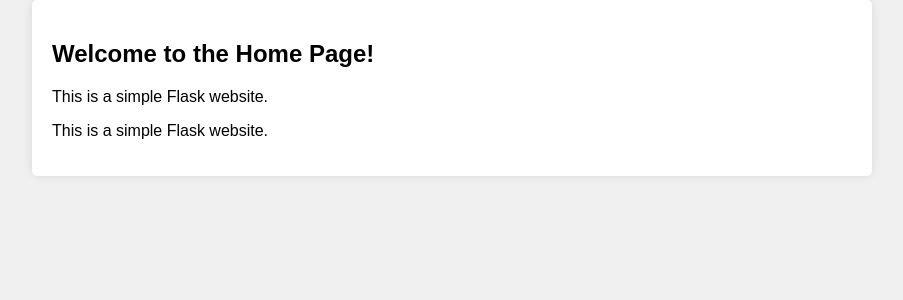
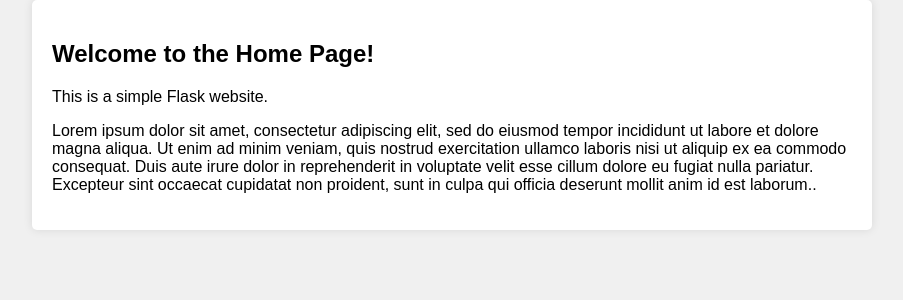
Before and after one commit to zemyt/CD_winc, a Flask app: page / in a window 1280 px wide. Shown: the part 115-415 px from the top of the page, without its empty margins (188-1091 px from the left). Run offline with Flask 3, Linux system fonts and the light colour scheme.

Commit message:
add some text + test delpoy

```diff
--- a/templates/home.html
+++ b/templates/home.html
@@ -15,7 +15,15 @@
     <div class="container main-content">
       <h2>Welcome to the Home Page!</h2>
       <p>This is a simple Flask website.</p>
-      <p>This is a simple Flask website.</p>
+      <p>
+        Lorem ipsum dolor sit amet, consectetur adipiscing elit, sed do eiusmod
+        tempor incididunt ut labore et dolore magna aliqua. Ut enim ad minim
+        veniam, quis nostrud exercitation ullamco laboris nisi ut aliquip ex ea
+        commodo consequat. Duis aute irure dolor in reprehenderit in voluptate
+        velit esse cillum dolore eu fugiat nulla pariatur. Excepteur sint
+        occaecat cupidatat non proident, sunt in culpa qui officia deserunt
+        mollit anim id est laborum..
+      </p>
     </div>
   </body>
 </html>
```
